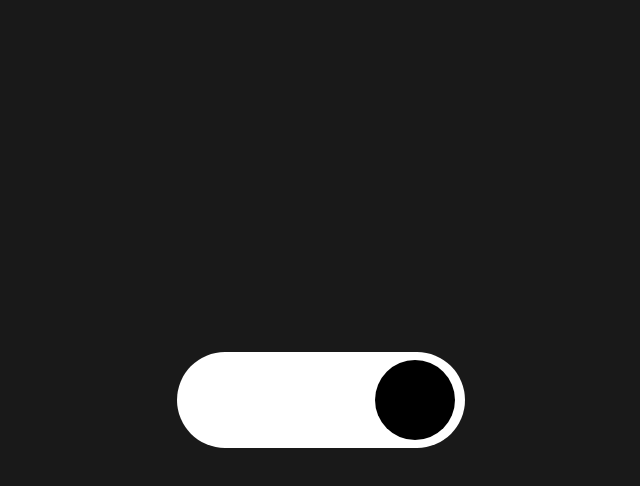
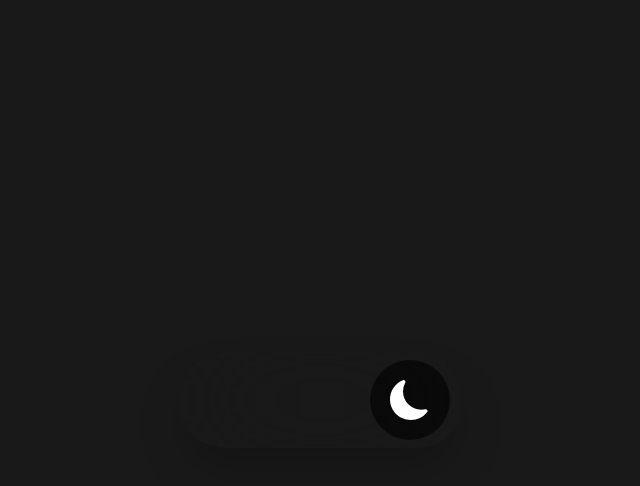
Before and after one commit to Setthasat/react-day-night-button-component, a React (Vite) app: page / in a window 1280 px wide. Both pictures are taken after a click on the button 544 px from the left and 400 px from the top of the page. Shown: the top 486 px of the page, without its empty margins (319-959 px from the left). Built offline with nearby package versions, Linux system fonts and the light colour scheme.

Commit message:
add icons

```diff
--- a/package.json
+++ b/package.json
@@ -11,7 +11,8 @@
   "dependencies": {
     "framer-motion": "^10.12.4",
     "react": "^18.2.0",
-    "react-dom": "^18.2.0"
+    "react-dom": "^18.2.0",
+    "react-icons": "^4.8.0"
   },
   "devDependencies": {
     "@types/react": "^18.0.27",
--- a/src/App.jsx
+++ b/src/App.jsx
@@ -1,11 +1,12 @@
 import { useState, useEffect } from 'react';
 import { motion } from "framer-motion";
+import { BsSun, BsFillMoonFill } from 'react-icons/bs'
 
 function App() {
 
   const [open, setOpen] = useState(false);
 
-  const handleClose = (event) => {
+  const handleOpen= (event) => {
     event.preventDefault();
     setOpen((prev) => prev = !prev);
   };
@@ -17,11 +18,11 @@ function App() {
   return (
     <div className='bg-black/90  w-full h-screen flex justify-center items-center'>
       <div>
-        <div className='bg-white w-[18rem] h-[6rem] rounded-full flex items-center'>
+        <div className='bg-transparent backdrop-blur-3xl shadow-2xl duration-300 w-[18rem] mx-2 h-[6rem] rounded-full px-2 flex items-center'>
           {open === true ? (
-            <motion.button onClick={handleClose} className='bg-black h-[5rem] w-[5rem] mx-2 rounded-full' animate={{x:190}}></motion.button>
+            <motion.button onClick={handleOpen} className='bg-black/60 duration-[450ms] h-[5rem] w-[5rem] rounded-full flex justify-center items-center' animate={{x:185}}><BsFillMoonFill color='white' size={40}/></motion.button>
           ) : (
-            <motion.button onClick={handleClose} className='bg-black h-[5rem] w-[5rem] mx-2 rounded-full' ></motion.button>
+            <motion.button onClick={handleOpen} className='bg-white/60 duration-[450ms] h-[5rem] w-[5rem] rounded-full flex justify-center items-center' ><BsSun size={40}/></motion.button>
           )}
         </div>
       </div>
```
Also changed, not shown: 1 other file (tests, documents, lock files or other folders).
